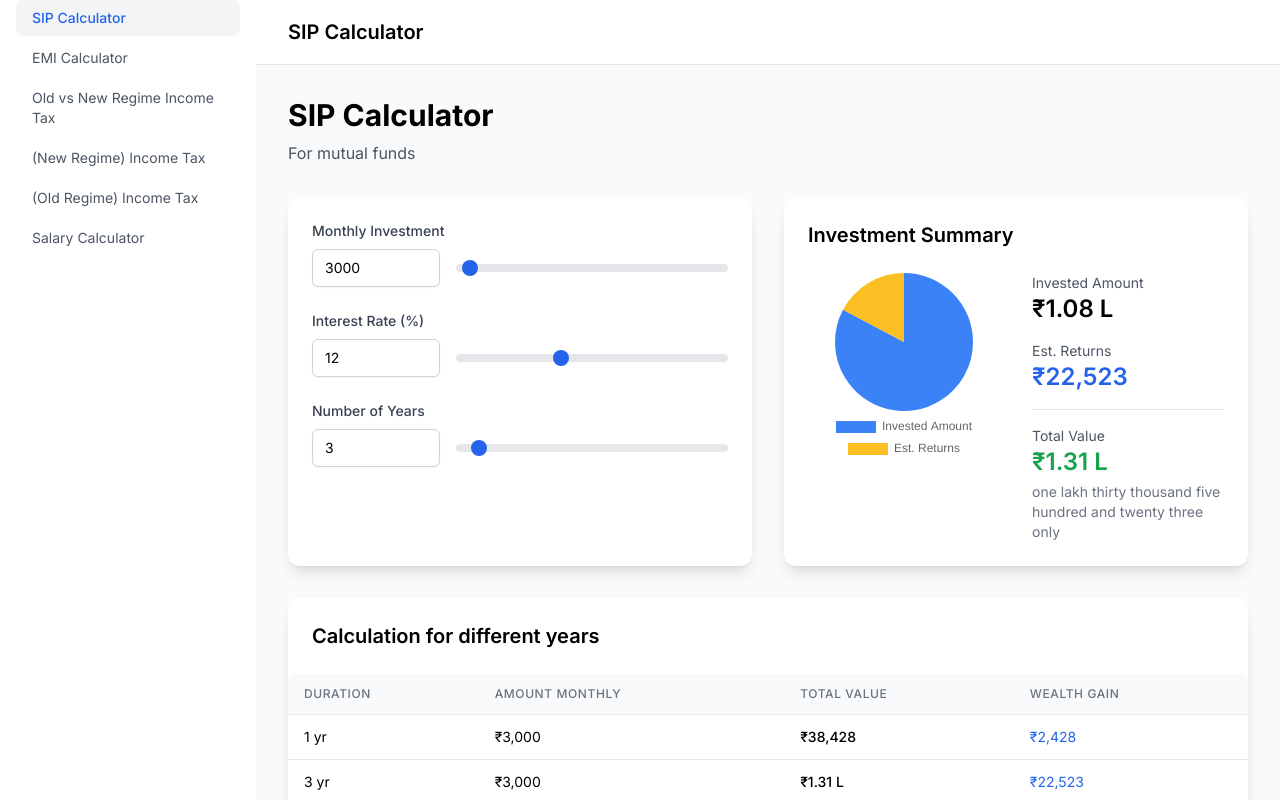
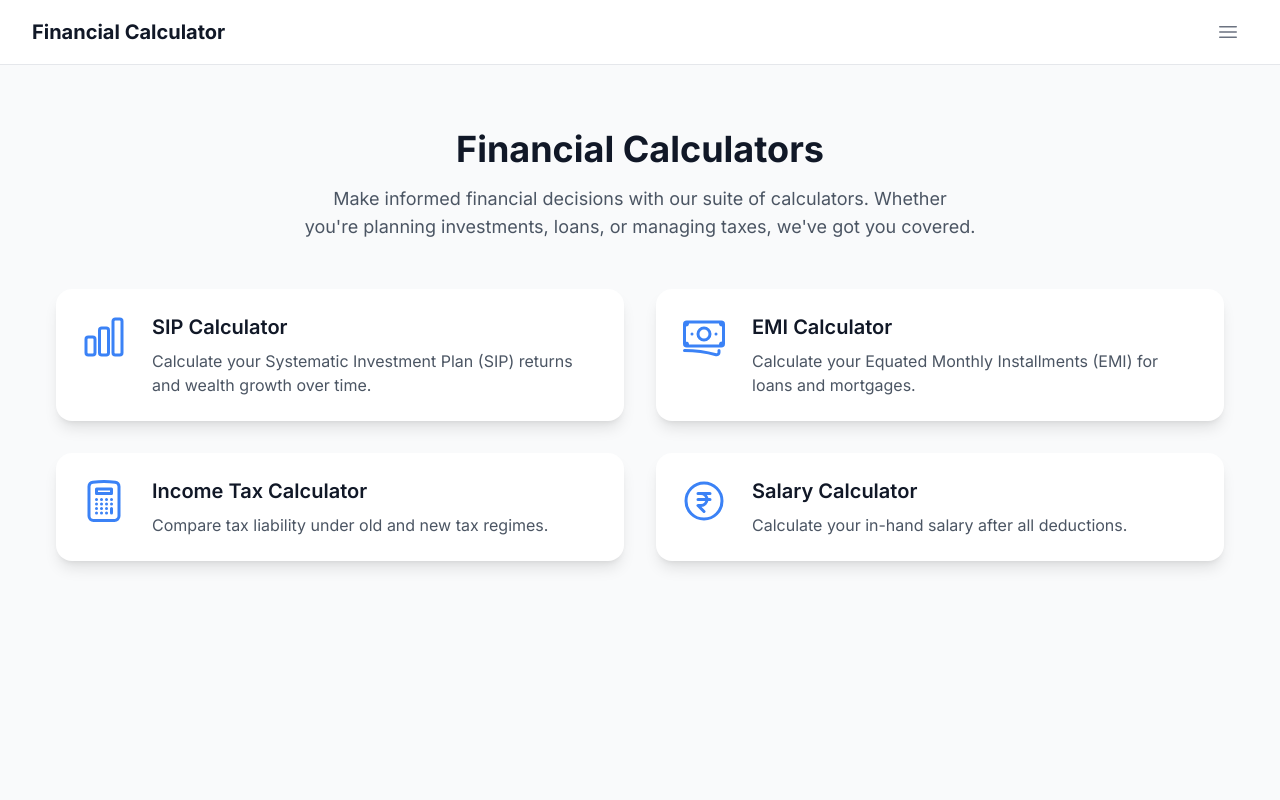
Before and after one commit to bansalankit92/financial-calculator, a Next.js app: page / in a window 1280 px wide. Shown: the top 800 px of the page. Built offline with nearby package versions, Linux system fonts and the light colour scheme.

Commit message:
feat: added homepage and menu

```diff
--- a/package.json
+++ b/package.json
@@ -9,6 +9,7 @@
     "lint": "next lint"
   },
   "dependencies": {
+    "@headlessui/react": "^2.2.4",
     "@heroicons/react": "^2.2.0",
     "chart.js": "^4.4.9",
     "clsx": "^2.1.1",
--- a/src/app/page.tsx
+++ b/src/app/page.tsx
@@ -7,52 +7,82 @@ import SipForm from '@/components/calculators/SipForm';
 import SipSummary from '@/components/calculators/SipSummary';
 import WealthTable from '@/components/calculators/WealthTable';
 import { calculateSIP } from '@/lib/calculations';
+import Link from 'next/link';
+import { CalculatorIcon, CurrencyRupeeIcon, BanknotesIcon, ChartBarIcon } from '@heroicons/react/24/outline';
 
 ChartJS.register(ArcElement, Tooltip, Legend);
 
-export default function SIPCalculator() {
-  const [monthlyInvestment, setMonthlyInvestment] = useState(3000);
-  const [interestRate, setInterestRate] = useState(12);
-  const [years, setYears] = useState(3);
+const calculators = [
+  {
+    name: 'SIP Calculator',
+    description: 'Calculate your Systematic Investment Plan (SIP) returns and wealth growth over time.',
+    href: '/sip',
+    icon: ChartBarIcon,
+  },
+  {
+    name: 'EMI Calculator',
+    description: 'Calculate your Equated Monthly Installments (EMI) for loans and mortgages.',
+    href: '/emi',
+    icon: BanknotesIcon,
+  },
+  {
+    name: 'Income Tax Calculator',
+    description: 'Compare tax liability under old and new tax regimes.',
+    href: '/tax-comparison',
+    icon: CalculatorIcon,
+  },
+  {
+    name: 'Salary Calculator',
+    description: 'Calculate your in-hand salary after all deductions.',
+    href: '/salary',
+    icon: CurrencyRupeeIcon,
+  },
+];
 
-  const { totalInvestment, totalReturns, totalValue } = calculateSIP(
-    monthlyInvestment,
-    interestRate,
-    years
-  );
-
+export default function Home() {
   return (
+    <div className="py-8">
       <motion.div
         initial={{ opacity: 0, y: 20 }}
         animate={{ opacity: 1, y: 0 }}
-      className="max-w-6xl mx-auto space-y-8"
+        className="max-w-7xl mx-auto"
       >
-      <div>
-        <h1 className="text-3xl font-bold mb-2">SIP Calculator</h1>
-        <p className="text-gray-600">For mutual funds</p>
+        <div className="text-center mb-12">
+          <h1 className="text-4xl font-bold text-gray-900 mb-4">
+            Financial Calculators
+          </h1>
+          <p className="text-lg text-gray-600 max-w-2xl mx-auto">
+            Make informed financial decisions with our suite of calculators. Whether you're planning investments,
+            loans, or managing taxes, we've got you covered.
+          </p>
         </div>
 
-      <div className="grid grid-cols-1 lg:grid-cols-2 gap-8">
-        <SipForm
-          monthlyInvestment={monthlyInvestment}
-          interestRate={interestRate}
-          years={years}
-          onMonthlyInvestmentChange={setMonthlyInvestment}
-          onInterestRateChange={setInterestRate}
-          onYearsChange={setYears}
-        />
-
-        <SipSummary
-          totalInvestment={totalInvestment}
-          totalReturns={totalReturns}
-          totalValue={totalValue}
-        />
+        <div className="grid grid-cols-1 md:grid-cols-2 lg:grid-cols-2 gap-8 px-4 sm:px-6">
+          {calculators.map((calculator) => (
+            <Link
+              key={calculator.href}
+              href={calculator.href}
+              className="group relative bg-white rounded-2xl shadow-lg hover:shadow-xl transition-shadow duration-300 overflow-hidden"
+            >
+              <motion.div
+                whileHover={{ scale: 1.02 }}
+                transition={{ duration: 0.2 }}
+                className="p-6 flex items-start space-x-6"
+              >
+                <div className="flex-shrink-0">
+                  <calculator.icon className="h-12 w-12 text-blue-500 group-hover:text-blue-600" />
                 </div>
-
-      <WealthTable
-        monthlyInvestment={monthlyInvestment}
-        interestRate={interestRate}
-      />
+                <div>
+                  <h3 className="text-xl font-semibold text-gray-900 group-hover:text-blue-600 transition-colors duration-300">
+                    {calculator.name}
+                  </h3>
+                  <p className="mt-2 text-gray-600">{calculator.description}</p>
+                </div>
               </motion.div>
+            </Link>
+          ))}
+        </div>
+      </motion.div>
+    </div>
   );
 }
--- /dev/null
+++ b/src/app/sip/page.tsx
@@ -0,0 +1,58 @@
+'use client';
+
+import { useState } from 'react';
+import { motion } from 'framer-motion';
+import { Chart as ChartJS, ArcElement, Tooltip, Legend } from 'chart.js';
+import SipForm from '@/components/calculators/SipForm';
+import SipSummary from '@/components/calculators/SipSummary';
+import WealthTable from '@/components/calculators/WealthTable';
+import { calculateSIP } from '@/lib/calculations';
+
+ChartJS.register(ArcElement, Tooltip, Legend);
+
+export default function SIPCalculator() {
+  const [monthlyInvestment, setMonthlyInvestment] = useState(3000);
+  const [interestRate, setInterestRate] = useState(12);
+  const [years, setYears] = useState(3);
+
+  const { totalInvestment, totalReturns, totalValue } = calculateSIP(
+    monthlyInvestment,
+    interestRate,
+    years
+  );
+
+  return (
+    <motion.div
+      initial={{ opacity: 0, y: 20 }}
+      animate={{ opacity: 1, y: 0 }}
+      className="max-w-6xl mx-auto space-y-8"
+    >
+      <div>
+        <h1 className="text-3xl font-bold mb-2">SIP Calculator</h1>
+        <p className="text-gray-600">For mutual funds</p>
+      </div>
+
+      <div className="grid grid-cols-1 lg:grid-cols-2 gap-8">
+        <SipForm
+          monthlyInvestment={monthlyInvestment}
+          interestRate={interestRate}
+          years={years}
+          onMonthlyInvestmentChange={setMonthlyInvestment}
+          onInterestRateChange={setInterestRate}
+          onYearsChange={setYears}
+        />
+
+        <SipSummary
+          totalInvestment={totalInvestment}
+          totalReturns={totalReturns}
+          totalValue={totalValue}
+        />
+      </div>
+
+      <WealthTable
+        monthlyInvestment={monthlyInvestment}
+        interestRate={interestRate}
+      />
+    </motion.div>
+  );
+}
--- a/src/components/AppLayout.tsx
+++ b/src/components/AppLayout.tsx
@@ -1,7 +1,5 @@
 'use client';
 
-import { useState, useEffect } from "react";
-import Sidebar from "@/components/Sidebar";
 import Navbar from "@/components/Navbar";
 
 export default function AppLayout({
@@ -9,33 +7,10 @@ export default function AppLayout({
 }: {
   children: React.ReactNode;
 }) {
-  const [isSidebarOpen, setIsSidebarOpen] = useState(false);
-
-  // Initialize sidebar state based on screen size
-  useEffect(() => {
-    const isLargeScreen = window.innerWidth >= 1024;
-    setIsSidebarOpen(isLargeScreen);
-
-    function handleResize() {
-      const isLarge = window.innerWidth >= 1024;
-      setIsSidebarOpen(isLarge);
-    }
-
-    window.addEventListener('resize', handleResize);
-    return () => window.removeEventListener('resize', handleResize);
-  }, []);
-
-  const toggleSidebar = () => {
-    setIsSidebarOpen(!isSidebarOpen);
-  };
-
   return (
-    <div className="flex min-h-screen bg-gray-50">
-      <Sidebar isOpen={isSidebarOpen} onToggle={toggleSidebar} />
-      <div className="flex-1 flex flex-col min-h-screen">
-        <Navbar onMenuClick={toggleSidebar} isSidebarOpen={isSidebarOpen} />
-        <main className="flex-1 p-4 lg:p-8">{children}</main>
-      </div>
+    <div className="min-h-screen bg-gray-50">
+      <Navbar />
+      <main className="max-w-7xl mx-auto p-4 lg:p-8">{children}</main>
     </div>
   );
 }
--- a/src/components/Navbar.tsx
+++ b/src/components/Navbar.tsx
@@ -1,31 +1,73 @@
 'use client';
 
+import { Fragment } from 'react';
+import { Menu, Transition } from '@headlessui/react';
 import { Bars3Icon } from '@heroicons/react/24/outline';
+import Link from 'next/link';
 import { usePathname } from 'next/navigation';
 
-interface NavbarProps {
-  onMenuClick?: () => void;
-  isSidebarOpen: boolean;
-}
+const calculators = [
+  { name: 'Home', href: '/' },
+  { name: 'SIP Calculator', href: '/sip' },
+  { name: 'EMI Calculator', href: '/emi' },
+  { name: 'New Tax Regime', href: '/new-tax' },
+  { name: 'Old Tax Regime', href: '/old-tax' },
+  { name: 'Tax Comparison', href: '/tax-comparison' },
+  { name: 'Salary Calculator', href: '/salary' },
+];
 
-export default function Navbar({ onMenuClick, isSidebarOpen }: NavbarProps) {
+export default function Navbar() {
   const pathname = usePathname();
   const title = getPageTitle(pathname);
 
   return (
     <nav className="sticky top-0 bg-white border-b border-gray-200 z-10">
-      <div className="px-4 md:px-8 h-16 flex items-center gap-4">
-        <button
-          type="button"
-          onClick={onMenuClick}
-          className="inline-flex items-center justify-center p-2 rounded-lg text-gray-500 hover:text-gray-900 hover:bg-gray-100 focus:outline-none focus:ring-2 focus:ring-inset focus:ring-blue-500 lg:hidden"
-          aria-controls="sidebar"
-          aria-expanded={isSidebarOpen}
-        >
-          <span className="sr-only">{isSidebarOpen ? "Close menu" : "Open menu"}</span>
-          <Bars3Icon className="h-6 w-6" aria-hidden="true" />
-        </button>
-        <h1 className="text-xl font-semibold">{title}</h1>
+      <div className="max-w-7xl mx-auto px-4 sm:px-6 lg:px-8">
+        <div className="flex justify-between h-16">
+          <div className="flex">
+            <div className="flex-shrink-0 flex items-center">
+              <Link href="/" className="text-xl font-bold text-gray-900">
+                Financial Calculator
+              </Link>
+            </div>
+          </div>
+          <div className="flex items-center">
+            <Menu as="div" className="relative inline-block text-left">
+              <Menu.Button className="inline-flex items-center justify-center p-2 rounded-lg text-gray-500 hover:text-gray-900 hover:bg-gray-100 focus:outline-none focus:ring-2 focus:ring-inset focus:ring-blue-500">
+                <span className="sr-only">Open menu</span>
+                <Bars3Icon className="h-6 w-6" aria-hidden="true" />
+              </Menu.Button>
+              <Transition
+                as={Fragment}
+                enter="transition ease-out duration-100"
+                enterFrom="transform opacity-0 scale-95"
+                enterTo="transform opacity-100 scale-100"
+                leave="transition ease-in duration-75"
+                leaveFrom="transform opacity-100 scale-100"
+                leaveTo="transform opacity-0 scale-95"
+              >
+                <Menu.Items className="absolute right-0 mt-2 w-56 origin-top-right rounded-lg bg-white shadow-lg ring-1 ring-black ring-opacity-5 focus:outline-none">
+                  <div className="py-1">
+                    {calculators.map((calculator) => (
+                      <Menu.Item key={calculator.href}>
+                        {({ active }) => (
+                          <Link
+                            href={calculator.href}
+                            className={`${
+                              active ? 'bg-gray-100 text-gray-900' : 'text-gray-700'
+                            } block px-4 py-2 text-sm`}
+                          >
+                            {calculator.name}
+                          </Link>
+                        )}
+                      </Menu.Item>
+                    ))}
+                  </div>
+                </Menu.Items>
+              </Transition>
+            </Menu>
+          </div>
+        </div>
       </div>
     </nav>
   );
@@ -34,6 +76,8 @@ export default function Navbar({ onMenuClick, isSidebarOpen }: NavbarProps) {
 function getPageTitle(pathname: string): string {
   switch (pathname) {
     case '/':
+      return 'Home';
+    case '/sip':
       return 'SIP Calculator';
     case '/emi':
       return 'EMI Calculator';
```
Also changed, not shown: 1 other file (tests, documents, lock files or other folders). Lines whose indentation alone changed are shown as unchanged.
